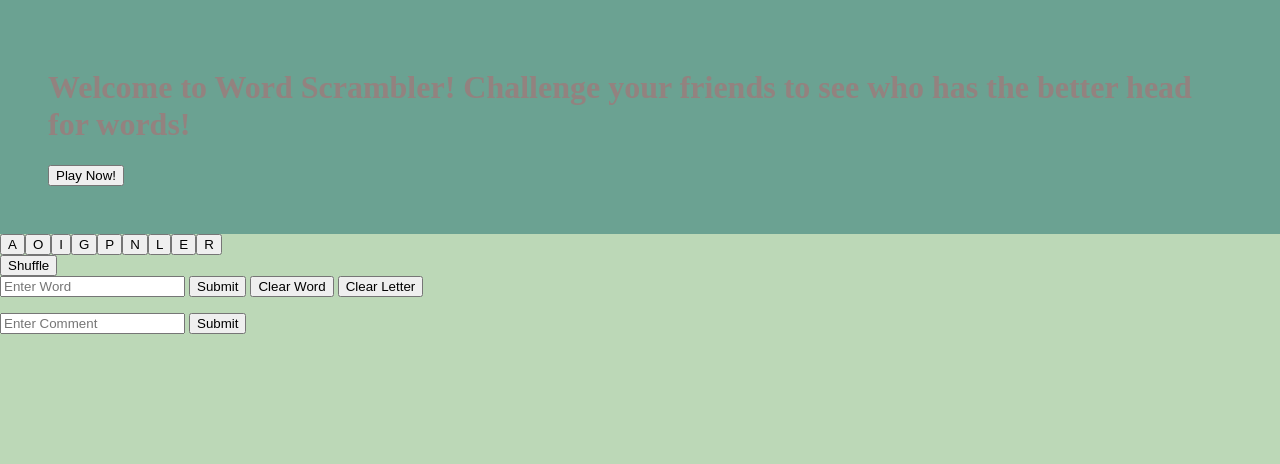
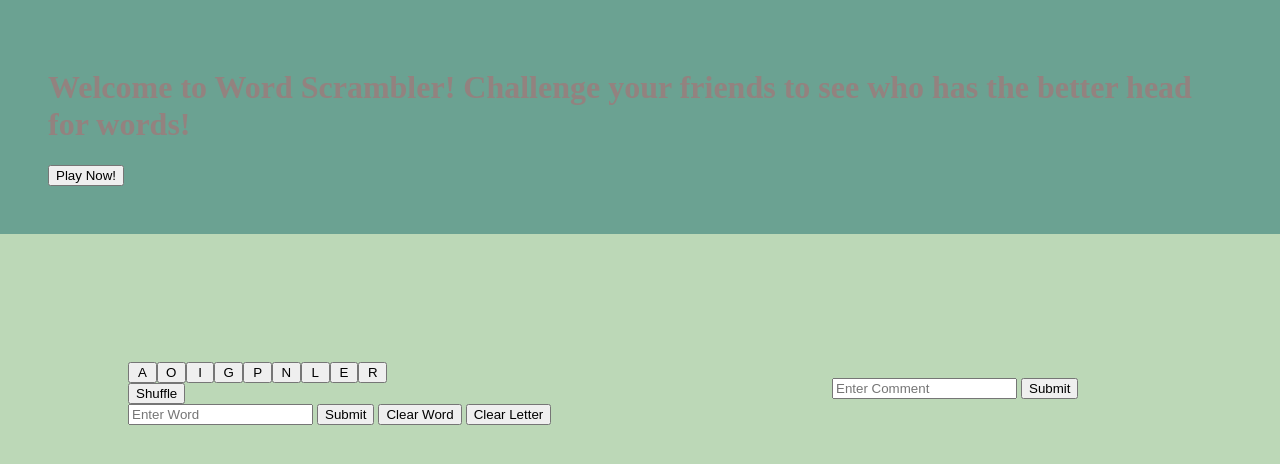
Before and after one commit to ksatter/game-word-scramble, a website: page index.html in a window 1280 px wide. Drawn offline with nearby package versions, Linux system fonts and the light colour scheme.

Commit message:
Fixing issue where join game id and player name reversed

```diff
--- a/assets/scripts/app.js
+++ b/assets/scripts/app.js
@@ -169,7 +169,7 @@ function joinGame(name) {
       $("#modal-warn").text(`Waiting for current game to end`);
       setTimeout(joinGame, 3000)
     } else {
-      game.joinGame(newPlayer, params.gameId, function(res) {
+      game.joinGame( params.gameId, newPlayer, function(res) {
         waitForStart();
         watchChat()
         $("#enter-game-modal").hide();
--- a/assets/style/style.css
+++ b/assets/style/style.css
@@ -13,6 +13,22 @@ header {
   color: #93827F;
   padding: 3em;
   font-size: largest;
+}
+.gameplay {
+  width: 45%;
+  float: left;
+  margin-top: 10%;
+  margin-left: 10%;
+}
+.chat {
+  width: 25%;
+  float: right;
+  margin-top: 10%;
+  margin-right: 10%;
+}
+
+.letter {
+  width: 5%
 }
 
 /* The Modal (background) */
```
